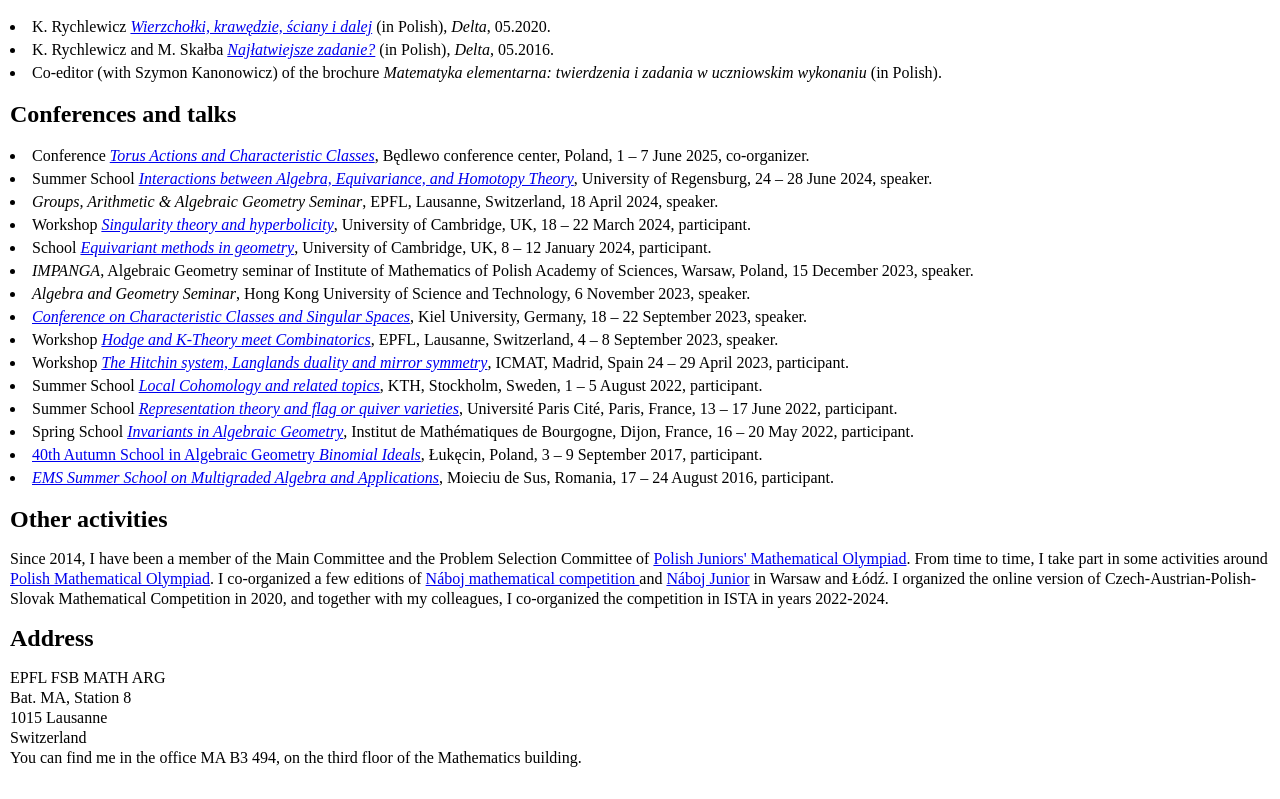
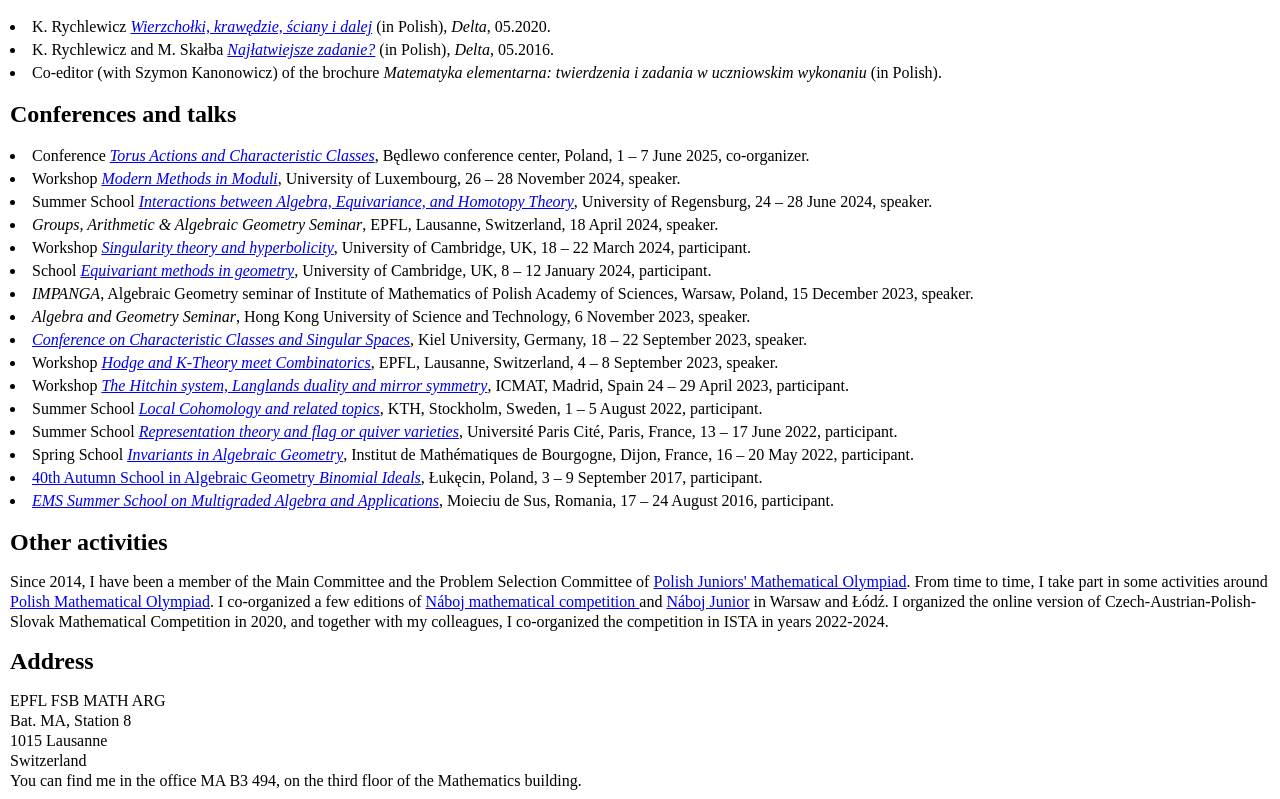
Before and after one commit to kamilrychlewicz/kamilrychlewicz.github.io, a plain HTML site: page index.html in a window 1280 px wide. Shown: the part 828-1627 px from the top of the page. Before the commit the page ends 1604 px from the top, so only its background shows below. Drawn offline with Linux system fonts and the light colour scheme.

Commit message:
Update index.html

```diff
--- a/index.html
+++ b/index.html
@@ -85,6 +85,8 @@ You can find my research papers <a href=#Research> below</a>.
 
 <li>Conference <em><a href="https://sites.google.com/impan.pl/tacc"> Torus Actions and Characteristic Classes</a></em>, Będlewo conference center, Poland, 1 – 7 June 2025, co-organizer.
 
+<li>Workshop <em><a href="https://moduli-2024.ncag.info/">Modern Methods in Moduli</a></em>, University of Luxembourg, 26 – 28 November 2024, speaker. </li>
+
 <li>Summer School <em><a href="https://sfb-higher-invariants.app.uni-regensburg.de/index.php?title=Page_Interactions_between_algebra_equivariance_and_homotopy_theory_Summer_School">   Interactions between Algebra, Equivariance, and Homotopy Theory</a></em>, University of Regensburg, 24 – 28 June 2024, speaker. </li>
 
 <li><em>Groups, Arithmetic & Algebraic Geometry Seminar</em>, EPFL, Lausanne, Switzerland, 18 April 2024, speaker. </li>
```
